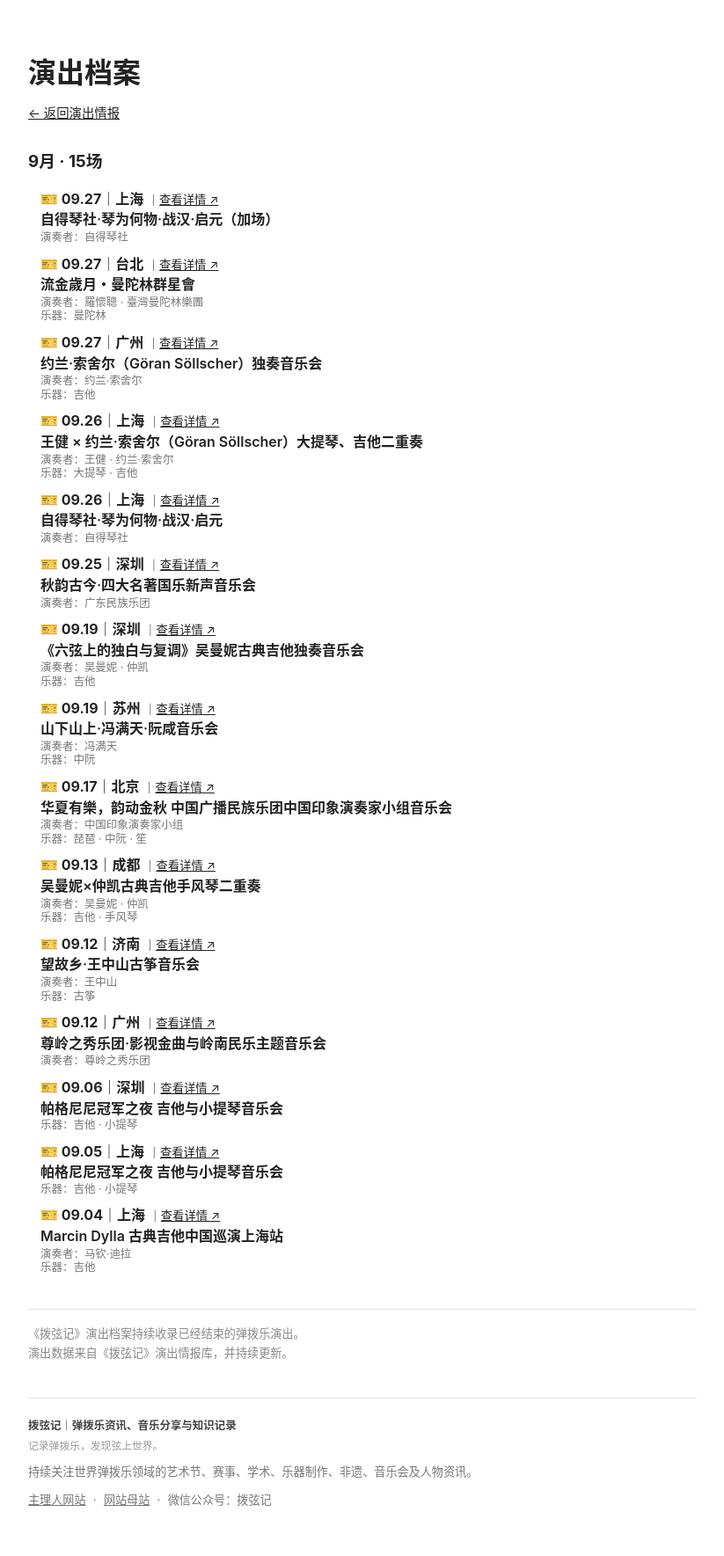
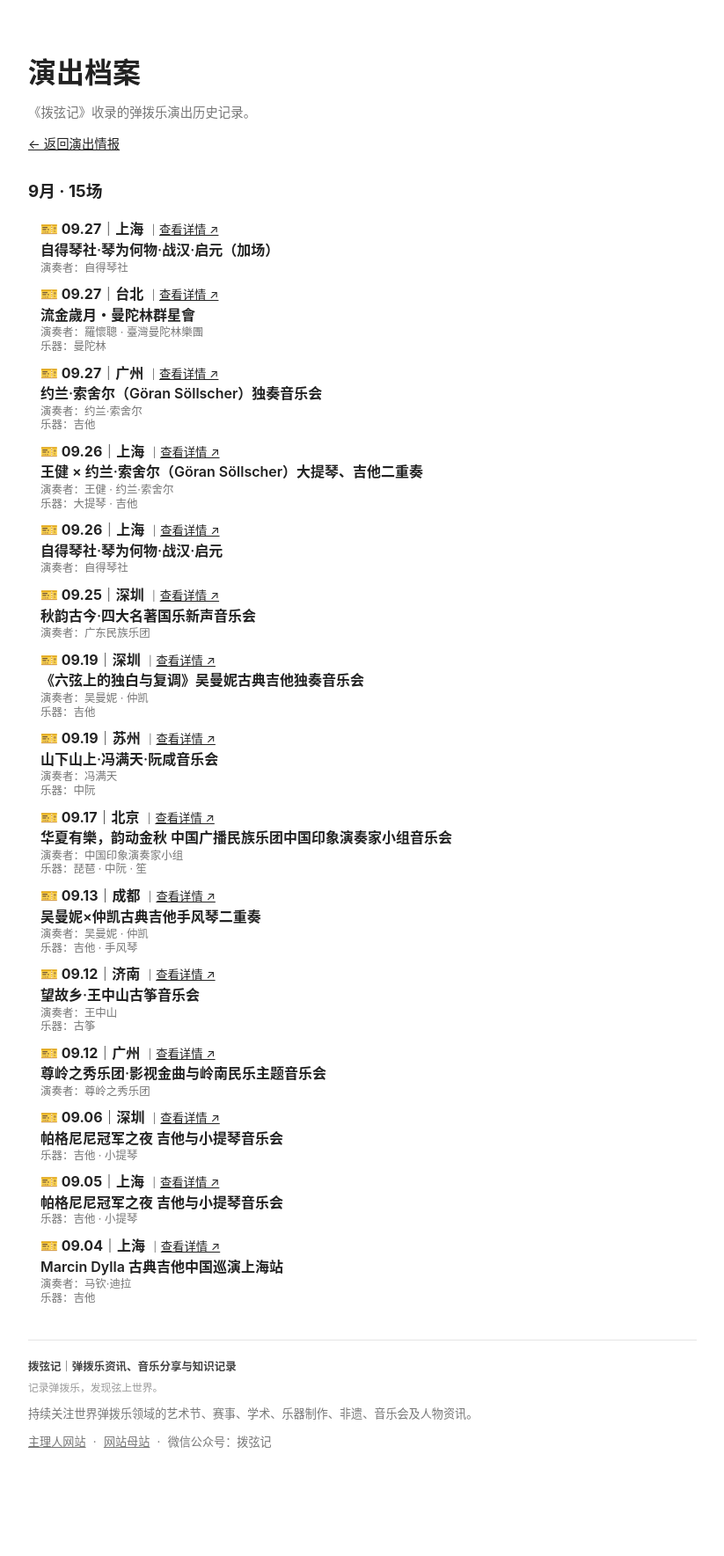
Before and after one commit to KeenKwok/boxianji, a Jekyll site: the page built from archive/index.md, in a window 1280 px wide. Shown: the whole page at 88% size, without its empty margins (228-1051 px from the left). Built offline with Jekyll 4.4.1, drawn with Linux system fonts in a browser that asks for light colours; after the commit the page ends 1703 px from its top, so only the background shows below that.

Commit message:
更新 index.md

```diff
--- a/archive/index.md
+++ b/archive/index.md
@@ -5,7 +5,20 @@ title: 演出档案
 
 # 演出档案
 
-<div style="margin:-0.8em 0 2em;font-size:0.9em;">
+<div style="
+  margin-top:-0.8em;
+  margin-bottom:0.8em;
+  color:#777;
+  font-size:0.9em;
+  line-height:1.6;
+">
+  《拨弦记》收录的弹拨乐演出历史记录。
+</div>
+
+<div style="
+  margin-bottom:2em;
+  font-size:0.9em;
+">
   <a href="{{ '/attention/' | relative_url }}">← 返回演出情报</a>
 </div>
 
@@ -67,16 +80,3 @@ title: 演出档案
 </div>
 
 {% endfor %}
-
-<div style="
-  margin-top:3em;
-  padding-top:1.2em;
-  border-top:1px solid #e5e5e5;
-  color:#888;
-  font-size:0.82em;
-  line-height:1.7;
-">
-  《拨弦记》演出档案持续收录已经结束的弹拨乐演出。
-  <br>
-  演出数据来自《拨弦记》演出情报库，并持续更新。
-</div>
```
